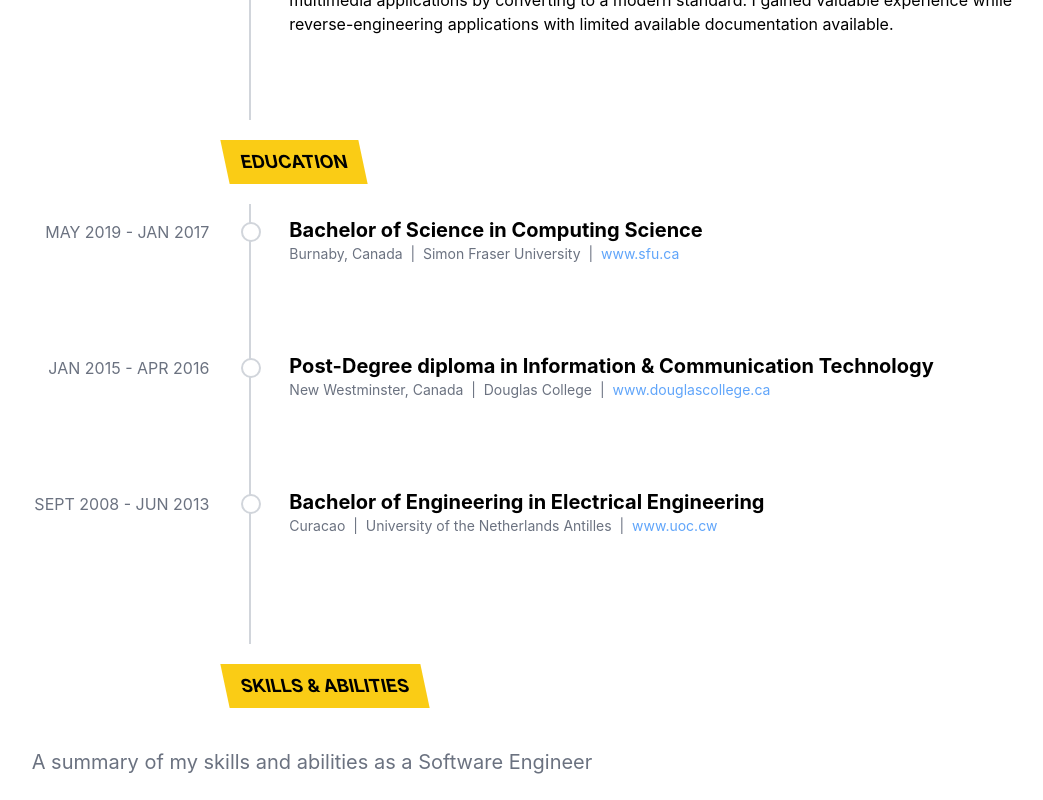
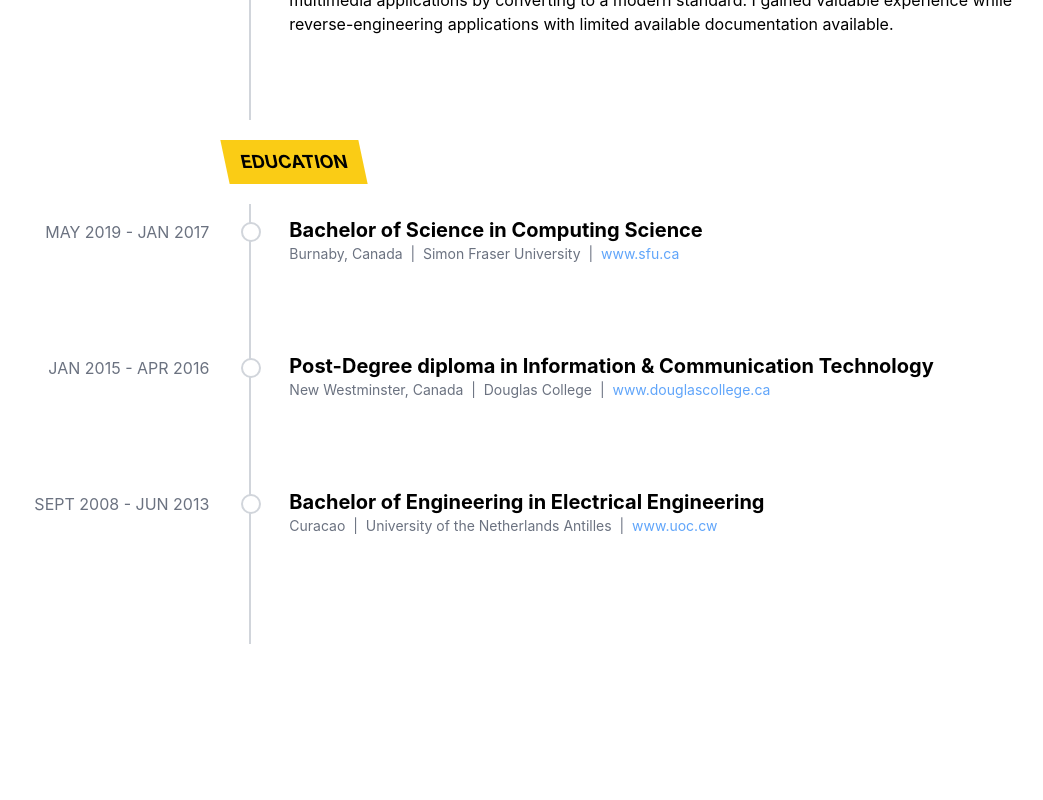
Before and after one commit to vireshsoedhwa/home, a React (Create React App) app: page / in a window 1280 px wide. Shown: the part 2060-2860 px from the top of the page, without its empty margins (204-1247 px from the left). Built offline with nearby package versions, Linux system fonts and the light colour scheme; a web font is replaced by a local one.

Commit message:
add gap to separate skills better

```diff
--- a/src/components/Education.js
+++ b/src/components/Education.js
@@ -31,7 +31,7 @@ const Education = () => {
     ];
 
     return (
-        <section id="education" class=" pt-5">
+        <section id="education" class="min-h-screen pt-5">
             <div class="relative pb-5">
                 <div class="absolute inset-0">
                     <div class="container grid md:grid-cols-3 gap-8 items-center h-full">
```
Also changed, not shown: 8 other files (tests, documents, lock files or other folders).
